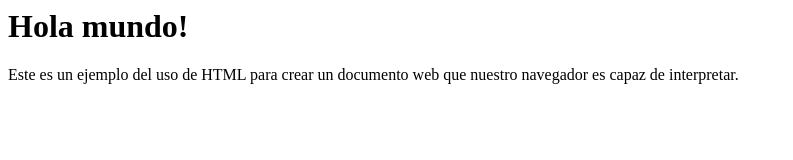
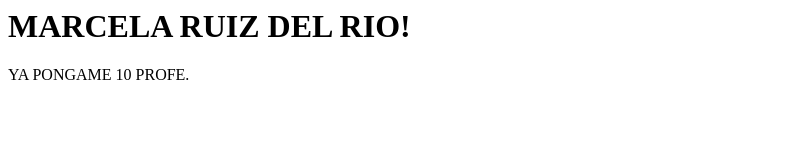
Before and after one commit to fert2998/lucky16, a plain HTML site: page index.html in a window 1280 px wide. Shown: the whole page, without its empty margins (0-793 px from the left). Drawn offline with Linux system fonts and the light colour scheme.

Commit message:
Update index.html

```diff
--- a/index.html
+++ b/index.html
@@ -1,11 +1,11 @@
 <HTML>
   <head>
-    <title>Mi primer WEB</title>
+    <title>TODOS AMAMOS A LUCKY</title>
   </head>
   <body>
     <div id="una capa">
-      <h1>Hola mundo!</h1>
-      <p>Este es un ejemplo del uso de HTML para crear un documento web que nuestro navegador es capaz de interpretar.</p>
+      <h1>MARCELA RUIZ DEL RIO!</h1>
+      <p>YA PONGAME 10 PROFE.</p>
     </div>
   </body>
 </HTML>
```
